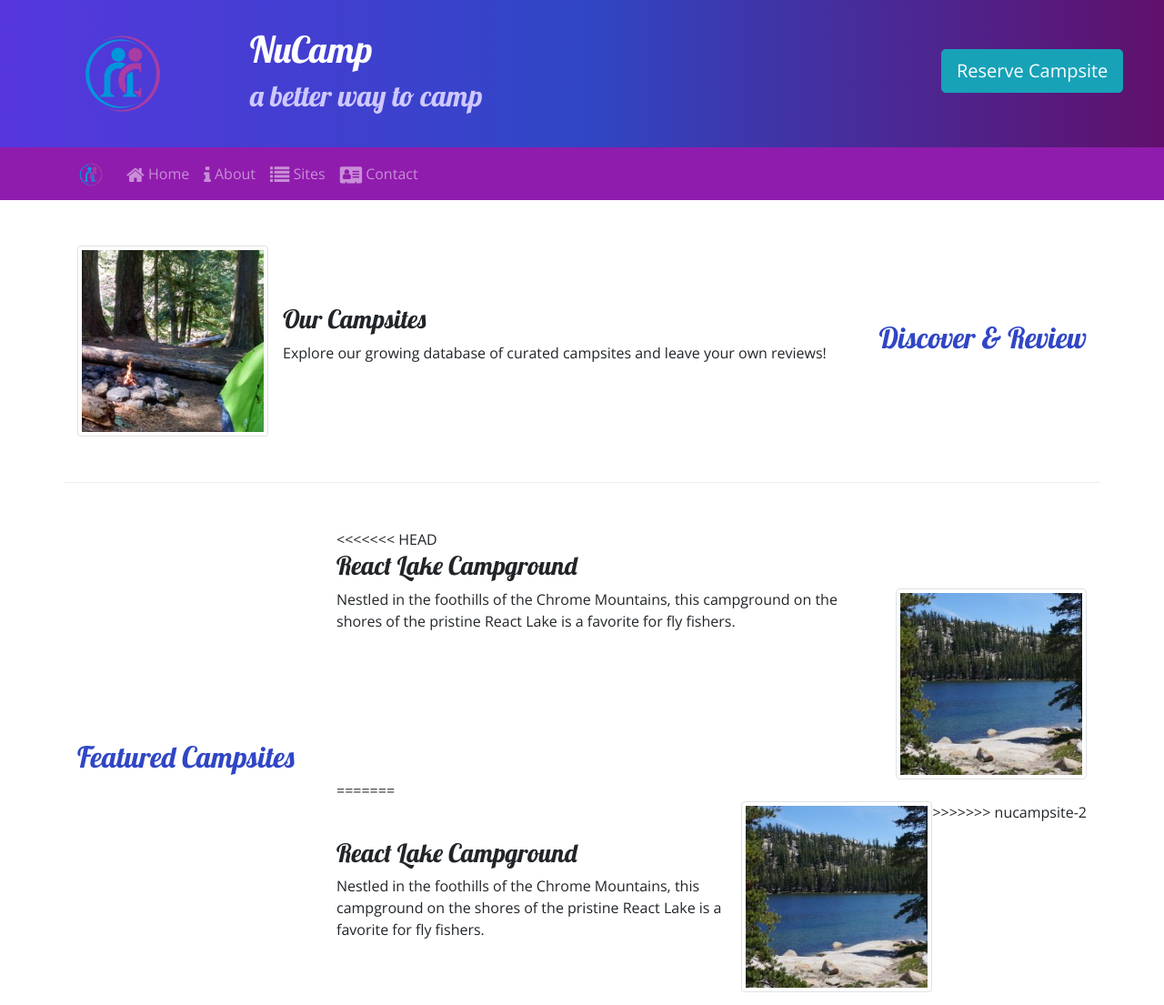
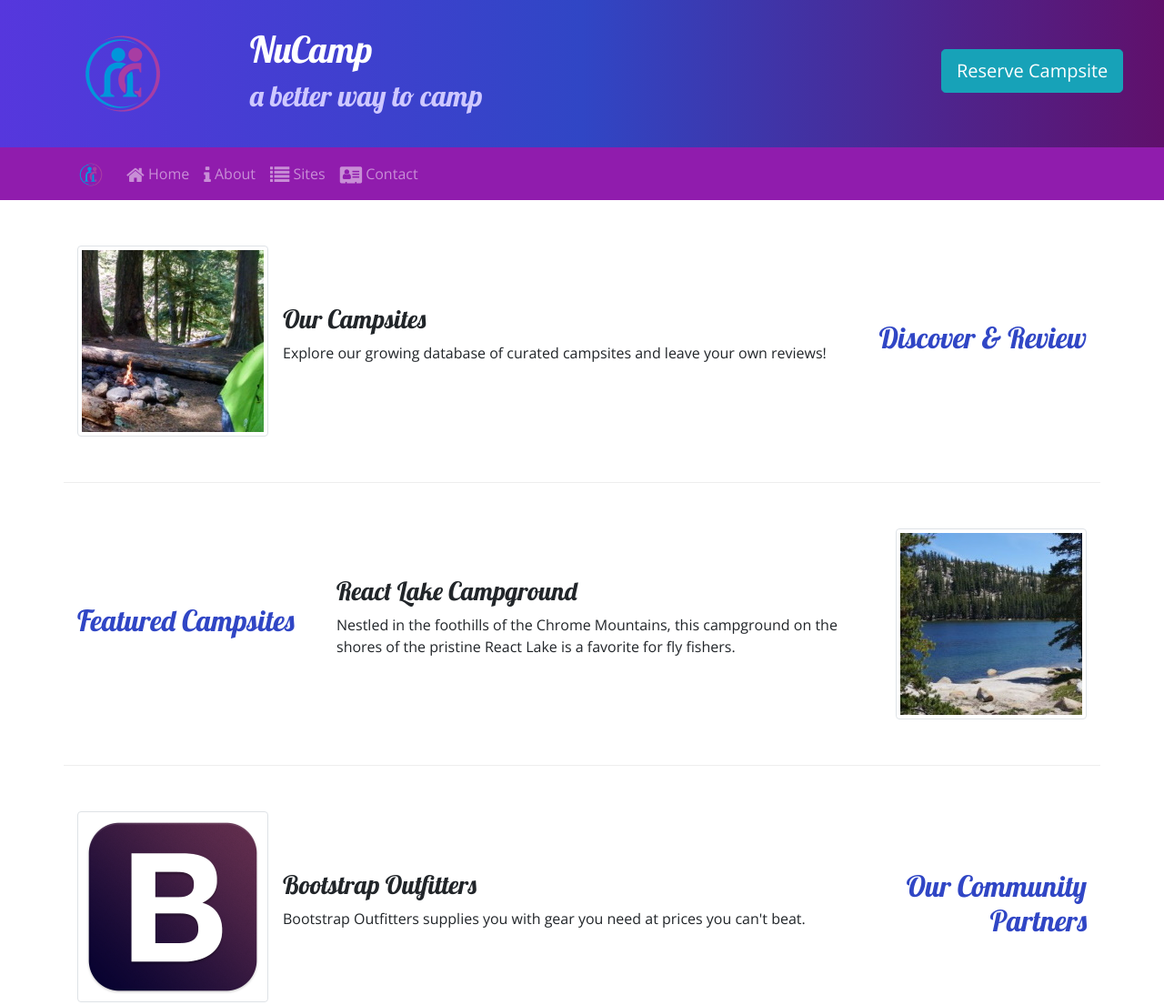
Before and after one commit to GardnerJohn/nucamp-bootstrap, a website: page index.html in a window 1280 px wide. Shown: the top 1105 px of the page at 91% size. Drawn offline with nearby package versions, Linux system fonts and the light colour scheme.

Commit message:
Week2 Assignment Working

```diff
--- a/index.html
+++ b/index.html
@@ -76,15 +76,6 @@
         <h2 class="text-sm-left">Featured Campsites</h2>
       </div>
       <div class="col">
-<<<<<<< HEAD
-        <div class="media-body align-self-center">
-          <h3>React Lake Campground</h3>
-            <div class="media">
-              <p class="d-none d-sm-block">Nestled in the foothills of the Chrome Mountains, this campground on the shores of the pristine React Lake is
-              a favorite for fly fishers.</p>
-            <img class="d-flex ml-3 img-thumbnail" src="img/react-lake-thumb.jpg" alt="React Lake thumbnail">
-            </div>
-=======
         <div class="media">
           <div class="media-body align-self-center">
             <h3>React Lake Campground</h3>
@@ -92,7 +83,6 @@
               a favorite for fly fishers.</p>
           </div>
           <img class="d-flex ml-3 img-thumbnail" src="img/react-lake-thumb.jpg" alt="React Lake thumbnail">
->>>>>>> nucampsite-2
         </div>
       </div>
     </div>
```
